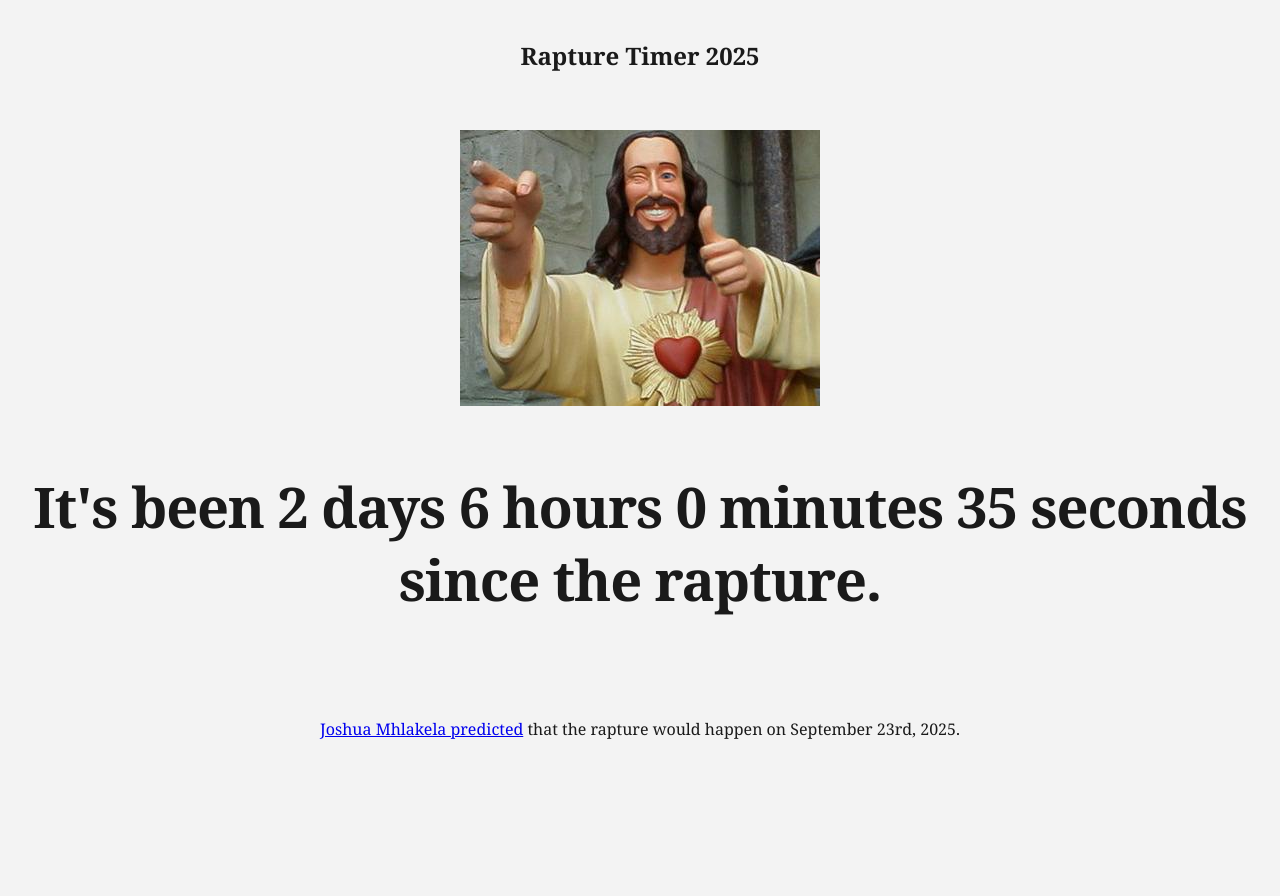
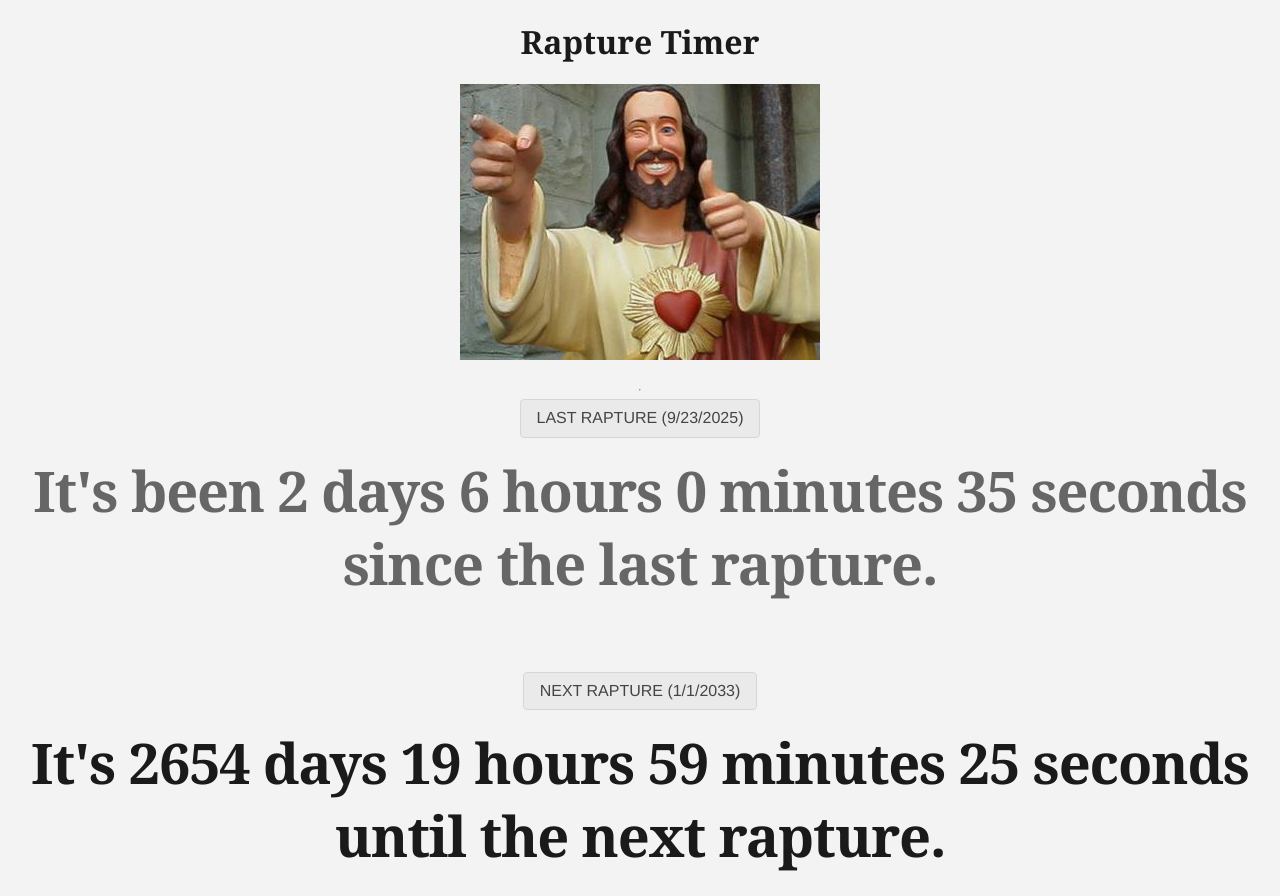
Before and after one commit to apandji/rapture-timer, a plain HTML site: page index.html in a window 1280 px wide. Before the commit the page ends 800 px from the top, so only its background shows below. Drawn offline with Linux system fonts and the light colour scheme.

Commit message:
Update index.html to enhance rapture timers with new styling and functionality, including separate countdowns for last and next rapture events.

```diff
--- a/index.html
+++ b/index.html
@@ -3,7 +3,7 @@
 <head>
   <meta charset="UTF-8">
   <meta name="viewport" content="width=device-width, initial-scale=1.0">
-  <title>Rapture Timer</title>
+  <title>Rapture Timers</title>
   <!-- Umami -->
 <script defer src="https://cloud.umami.is/script.js" data-website-id="dc6d8483-cdd3-4a82-980f-115a3b59b087"></script>
   <style>
@@ -20,6 +20,21 @@
       -webkit-font-smoothing: antialiased;
       -moz-osx-font-smoothing: grayscale;
     }
+    .timer-section {
+      text-align: center;
+      margin-bottom: 48px;
+    }
+
+    .timer-label {
+      font-size: 1rem;
+      font-weight: 500;
+      margin-bottom: -8px;
+      opacity: 0.8;
+      text-transform: uppercase;
+      font-family: ui-sans-serif, Helvetica, Arial, sans-serif;
+
+    }
+
     .line {
       text-align: center;
       font-weight: 600;
@@ -28,11 +43,38 @@
       padding: 24px;
     }
 
+    .line.subdued {
+      color: #666;
+    }
+
     p{
         text-align: center;
         padding: 24px;
     }
-    #timer { font-weight: 700; }
+    #timer1, #timer2 { font-weight: 700; }
+
+    a {
+      color: inherit;
+      text-decoration: none;
+      background: #e8e8e8;
+      padding: 8px 16px;
+      border-radius: 4px;
+      display: inline-block;
+      transition: all 0.2s ease;
+      border: 1px solid #d0d0d0;
+    }
+
+    a:hover {
+      background: #d8d8d8;
+      border-color: #b8b8b8;
+      transform: translateY(-1px);
+    }
+
+    a:active {
+      background: #c8c8c8;
+      border-color: #a8a8a8;
+      transform: translateY(0);
+    }
   </style>
   <script>
     (function() {
@@ -53,13 +95,22 @@
       }
 
       // Sep 23, 2025 in South African UTC
-      const start = new Date('2025-09-23T00:00:00+02:00');
+      const lastRapture = new Date('2025-09-23T00:00:00+02:00');
+      // Jan 1, 2033
+      const nextRapture = new Date('2033-01-01T00:00:00+00:00');
 
       document.addEventListener('DOMContentLoaded', function() {
-        const el = document.getElementById('timer');
+        const lastRaptureEl = document.getElementById('timer1');
+        const nextRaptureEl = document.getElementById('timer2');
+
         function tick() {
-          const diff = Date.now() - start.getTime();
-          el.textContent = formatDuration(diff);
+          // Last rapture timer - count up from the rapture date
+          const lastRaptureDiff = Date.now() - lastRapture.getTime();
+          lastRaptureEl.textContent = formatDuration(lastRaptureDiff);
+
+          // Next rapture timer - count down to 2033
+          const nextRaptureDiff = nextRapture.getTime() - Date.now();
+          nextRaptureEl.textContent = formatDuration(nextRaptureDiff);
         }
         tick();
         setInterval(tick, 1000);
@@ -68,6 +119,7 @@
         if (typeof umami !== 'undefined') {
           umami.track('rapture-timer-visited', {
             rapture_date: '2025-09-23',
+            next_rapture_date: '2033-01-01',
             timestamp: new Date().toISOString()
           });
         }
@@ -75,10 +127,21 @@
     })();
   </script>
 </head>
+<header>
+  <h1>Rapture Timer</h1>
+</header>
 <body>
-<h2>Rapture Timer 2025</h2>
 <img src="Buddy_christ.jpg"></img>
- <main class="line">It's been <span id="timer">0 seconds</span> since the rapture.</main>
- <p><a href="https://www.washingtonpost.com/style/2025/09/23/rapturetok-tik-tok-apocalypse/" onclick="if(typeof umami !== 'undefined') umami.track('washington-post-link-clicked');">Joshua Mhlakela predicted</a> that the rapture would happen on September 23rd, 2025.</p>
+<br>
+<hr>
+<div class="timer-section">
+  <div class="timer-label"><a href="https://www.washingtonpost.com/style/2025/09/23/rapturetok-tik-tok-apocalypse/">Last Rapture (9/23/2025)</a></div>
+  <main class="line subdued">It's been <span id="timer1">0 seconds</span> since the last rapture.</main>
+</div>
+
+<div class="timer-section">
+  <div class="timer-label"><a href="https://www.youtube.com/watch?v=cANrz0ZVgeE">Next Rapture (1/1/2033)</a></div>
+  <main class="line">It's <span id="timer2">0 seconds</span> until the next rapture.</main>
+</div>
 </body>
 </html>
```
